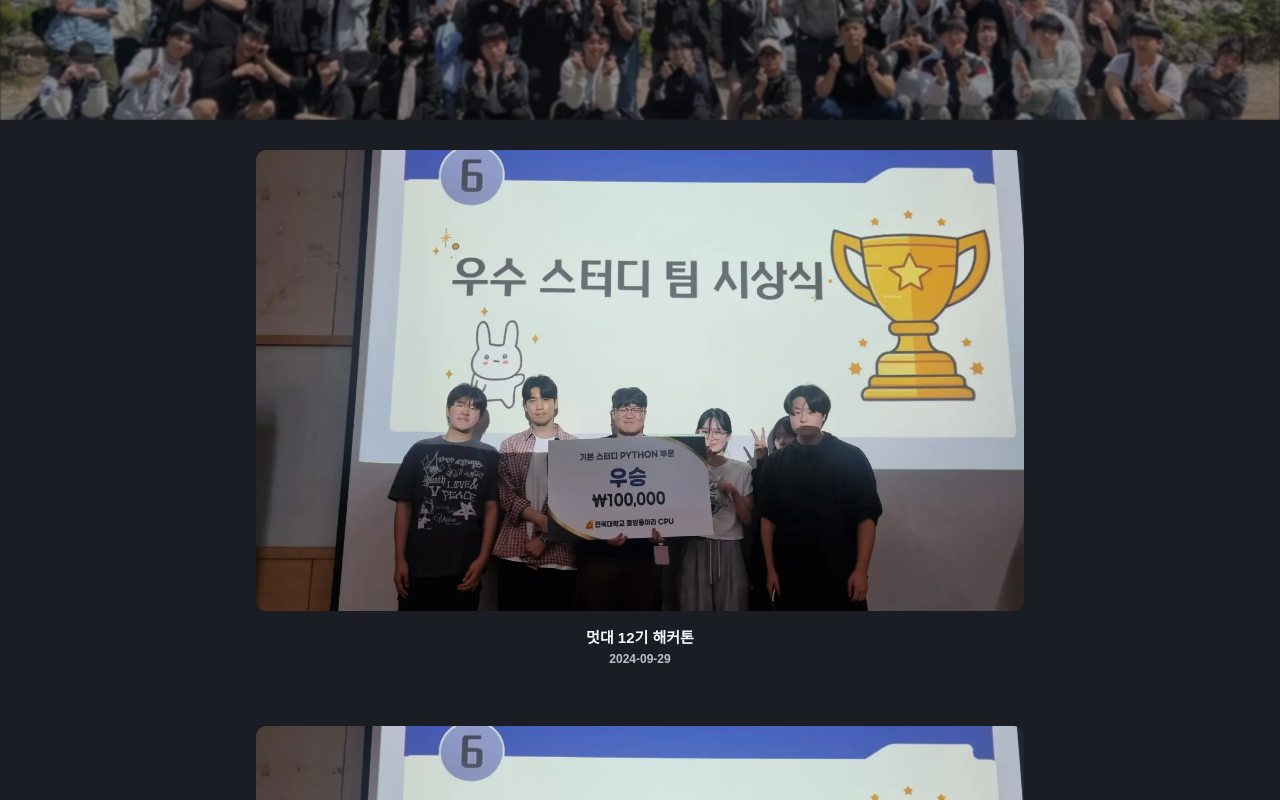
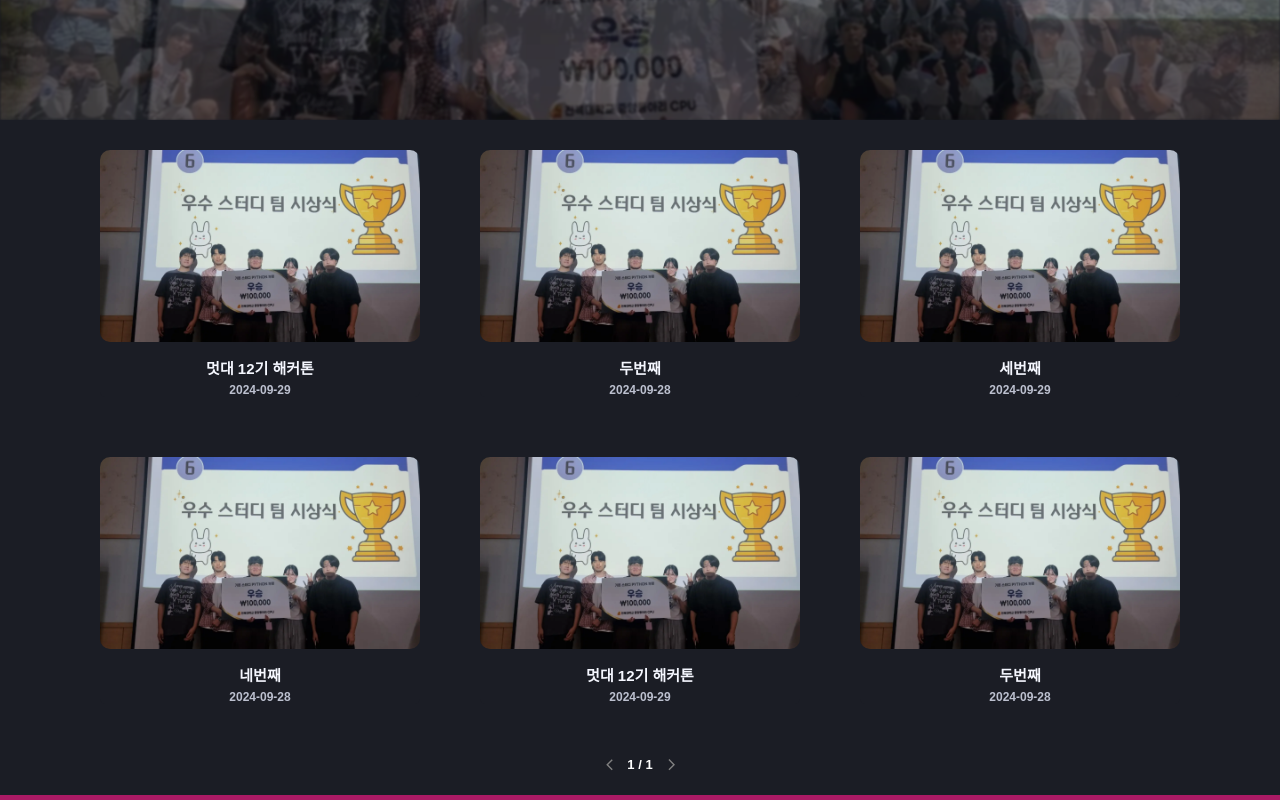
Before and after one commit to JBNU-CPU/FRONT, a React (Create React App) app: page /gallery in a window 1280 px wide. Shown: the part 380-1180 px from the top of the page. Built offline with nearby package versions, Linux system fonts and the light colour scheme.

Commit message:
갤러리 및 상단 이미지 수정

```diff
--- a/src/components/ImgSlider.jsx
+++ b/src/components/ImgSlider.jsx
@@ -14,8 +14,12 @@
   height : 300px;
   overflow : hidden;
   @media screen and (min-width : 768px) {
+    height : 450px;
+  }
+  @media screen and (min-width : 1024px) {
     height : 500px;
   }
+
 `;
 const Images = styled.div`
   position : absolute;
@@ -43,7 +47,7 @@
 `
 const TitleWrap = styled.div`
   position : absolute;
-  top : 50%;
+  top : 55%;
   left : 50%;
   transform : translate(-50%, -50%);
   color : #F5F7FF;
@@ -55,7 +59,7 @@
   align-items : center;
   text-align : center;
   cursor : default;
-  @media screen and (max-width : 700px) {
+  @media screen and (max-width : 768px) {
       top : 60%;
     }
   h1{
@@ -63,7 +67,7 @@
     font-size : 50px;
     background-color : rgba(0,0,0,0);
     text-shadow : 1px 1px 5px rgba(0, 0, 0, 0.7);
-    @media screen and (max-width : 700px) {
+    @media screen and (max-width : 768px) {
       font-size: 30px;
     }
   }
@@ -72,7 +76,7 @@
     font-size : 16px;
     background-color : rgba(0,0,0,0);
     text-shadow : 1px 1px 5px rgba(0, 0, 0, 0.7);
-    @media screen and (max-width : 700px) {
+    @media screen and (max-width : 768px) {
       font-size: 14px;
     }
   }
--- a/src/pages/Gallery.jsx
+++ b/src/pages/Gallery.jsx
@@ -12,6 +12,11 @@
 	display : flex;
 	align-items : center;
 	flex-direction : column;
+	@media screen and (min-width: 767px){
+		flex-direction : row;
+		flex-wrap: wrap;
+		justify-content : center;
+	}
 `
 const Button = styled.button`
 	display: flex;
@@ -24,6 +29,12 @@
 	cursor: pointer;
 	margin: 30px;
 	position: relative;
+	@media screen and (min-width: 767px) {
+        width: calc(40%);
+  }
+	@media screen and (min-width: 1024px) {
+        width: calc(25%);
+  }
 
 	img {
 		width: 100%;
@@ -121,7 +132,7 @@
 const Gallery = () => {
 	const navigate = useNavigate();
 	const [currentPg, setCurrentPg] = useState(0); //현재 페이지
-	const itemsPerPg = 5; // 페이지당 나타낼 게시물 수
+	const itemsPerPg = 9; // 페이지당 나타낼 게시물 수
 
 	const totalPg = Math.ceil(posts.length/itemsPerPg); // 전체 페이지 계산
 
@@ -157,13 +168,12 @@
 
 					</Button>
 				))}
-				<PageIndex>
+    	</Wrap>
+			<PageIndex>
 					<PageBtn onClick={prevPg} disabled={currentPg===0}><ArrowBack disabled={currentPg===0}/></PageBtn>
 					<p style={{font:'bold 13px "arial"'}}>{currentPg+1} / {totalPg}</p>
 					<PageBtn onClick={nextPg} disabled={currentPg===totalPg-1}><ArrowForward disabled={currentPg===totalPg-1}/></PageBtn>
 				</PageIndex>
-
-    	</Wrap>
 			<Footer/>
 	</>
 	);
```
